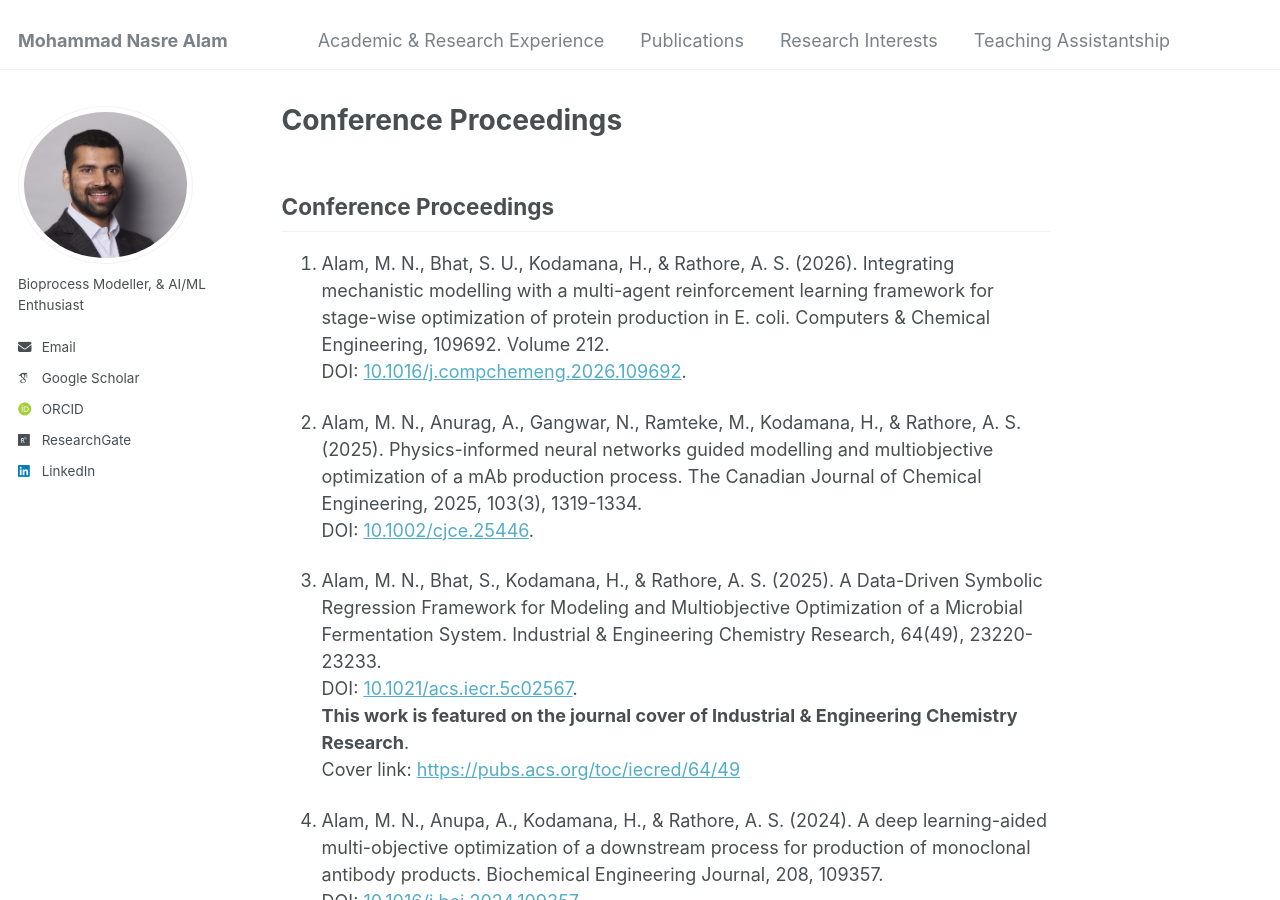
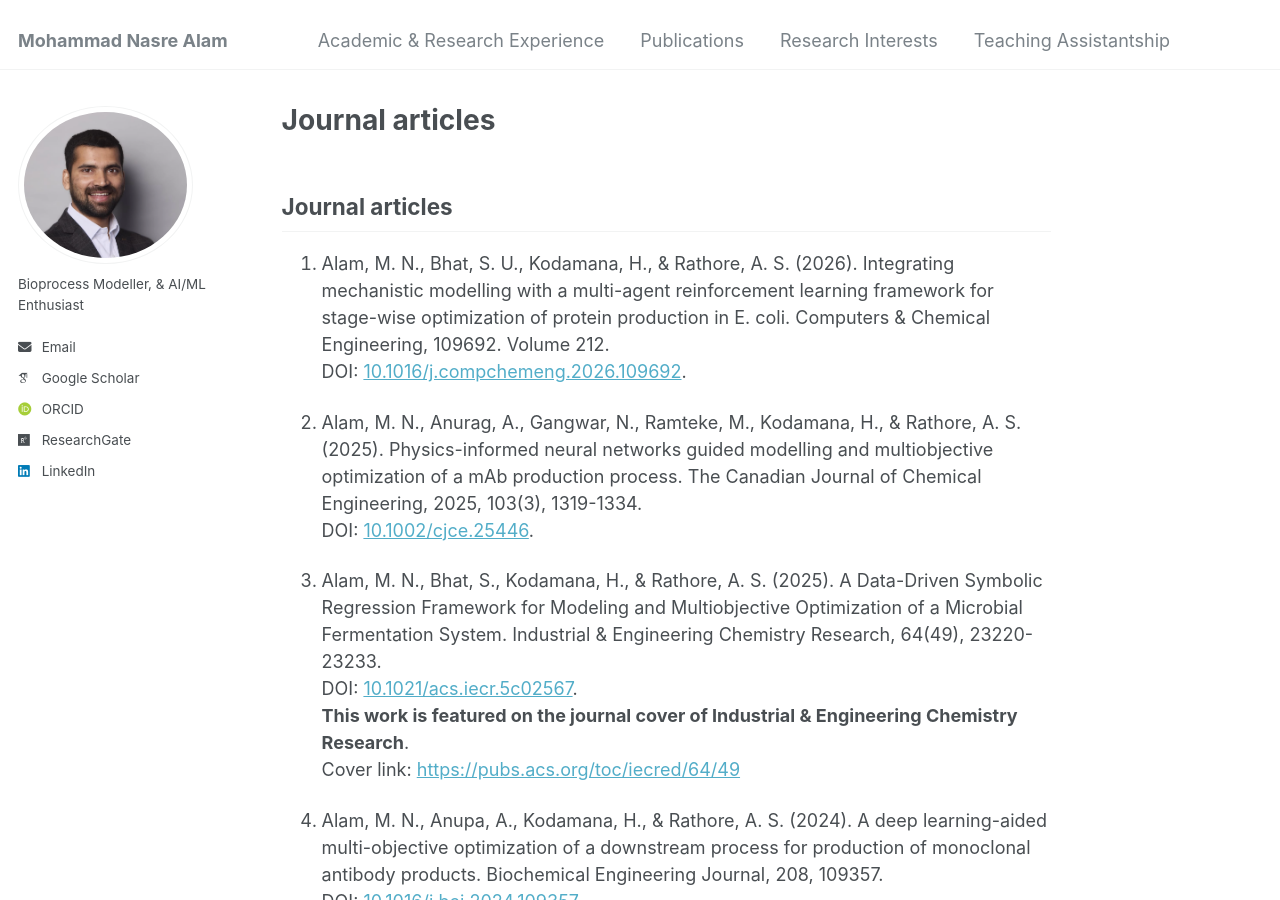
Before and after one commit to mdnasreiit/mdnasreiit.github.io, a Jekyll site: the page built from _pages/publications.md, in a window 1280 px wide and 900 px high. Built offline with Jekyll 4.4.1, drawn with Linux system fonts in a browser that asks for light colours; some web fonts are replaced; our own code applies the rules of GitHub Pages for plain Markdown files.

Commit message:
Rename section from 'Conference Proceedings' to 'Journal articles'

```diff
--- a/_pages/publications.md
+++ b/_pages/publications.md
@@ -7,7 +7,7 @@ redirect_from:
   - /markdown.html
 ---
 
-## Conference Proceedings
+## Journal articles
 
 1. Alam, M. N., Bhat, S. U., Kodamana, H., & Rathore, A. S. (2026). Integrating mechanistic modelling with a multi-agent reinforcement learning framework for stage-wise optimization of protein production in E. coli. Computers & Chemical Engineering, 109692. Volume 212.<br> DOI: [10.1016/j.compchemeng.2026.109692](https://doi.org/10.1016/j.compchemeng.2026.109692).<br>
 
```
